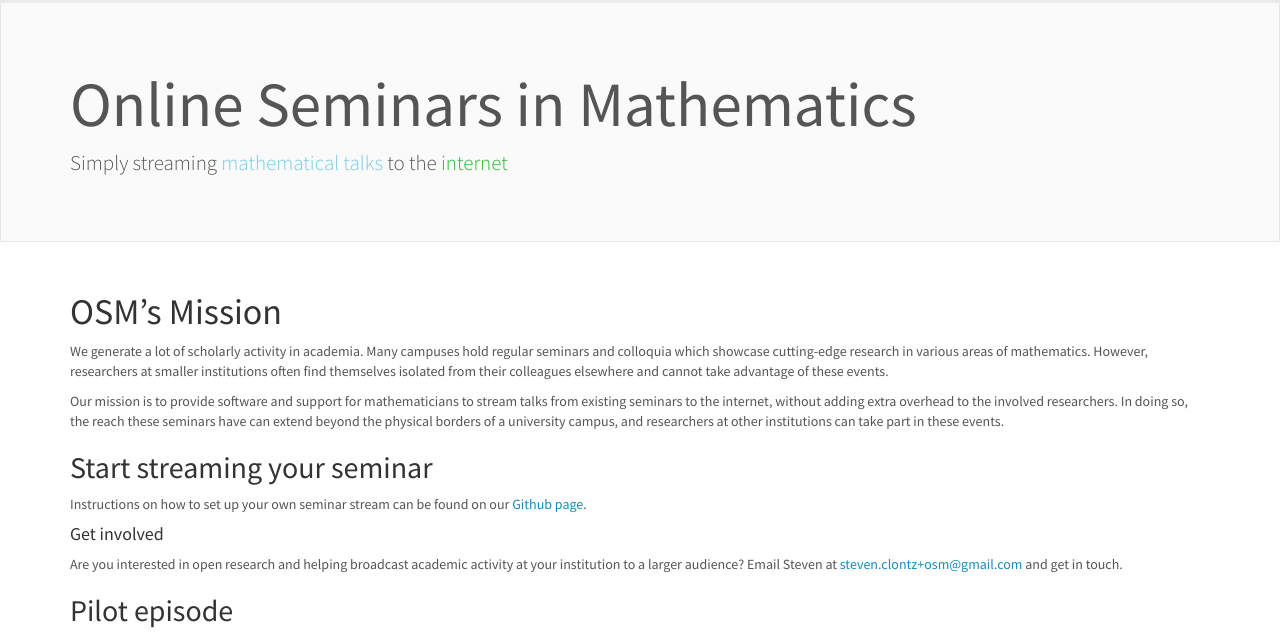
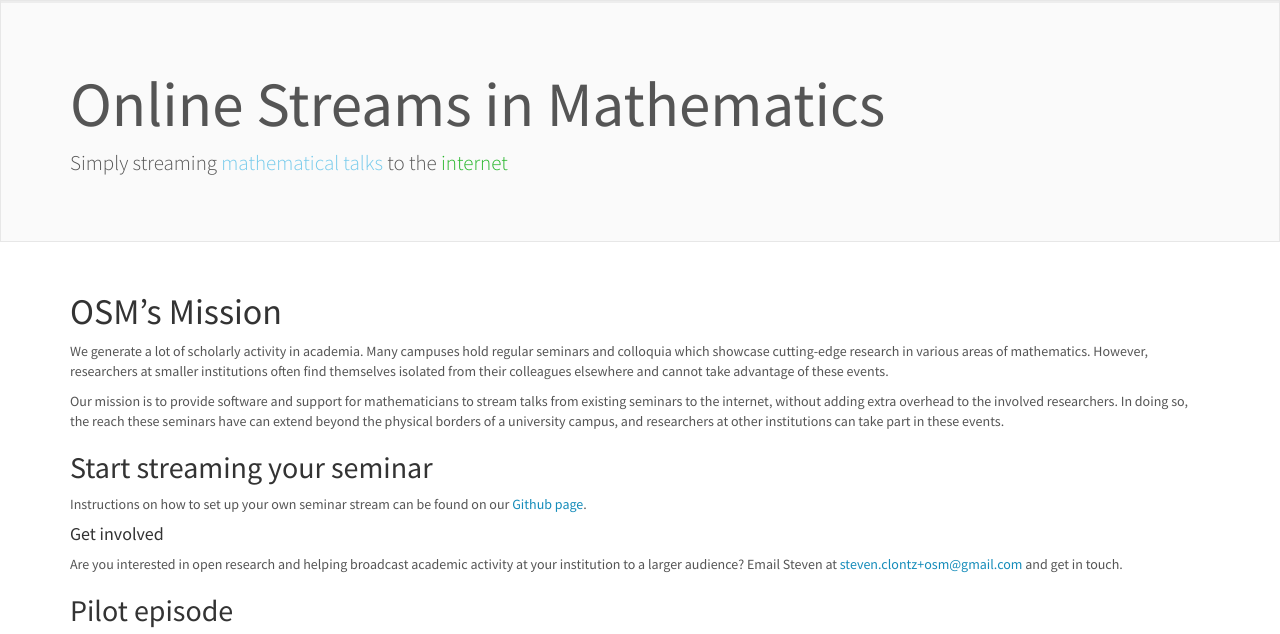
Before and after one commit to StevenClontz/osm, a plain HTML site: page output/index.html in a window 1280 px wide. Shown: the top 634 px of the page. Drawn offline with nearby package versions, Linux system fonts and the light colour scheme.

Commit message:
seminars->streams, need to build and deploy to gh-pages

```diff
--- a/output/index.html
+++ b/output/index.html
@@ -2,7 +2,7 @@
 <html lang="en">
   <head>
     <meta charset="utf-8">
-    <title>Online Seminars in Mathematics</title>
+    <title>Online Streams in Mathematics</title>
     <meta name="viewport" content="width=device-width, initial-scale=1">
     <meta http-equiv="X-UA-Compatible" content="IE=edge" />
     <link rel="stylesheet" href="/style.css" media="screen">
@@ -15,7 +15,7 @@
       <div class="container">
         <div class="row">
           <div class="col-xs-12">
-            <h1>Online Seminars in Mathematics</h1>
+            <h1>Online Streams in Mathematics</h1>
             <p class="lead">
               Simply streaming
               <span class="text-info">
```
Also changed, not shown: 1 other file.
